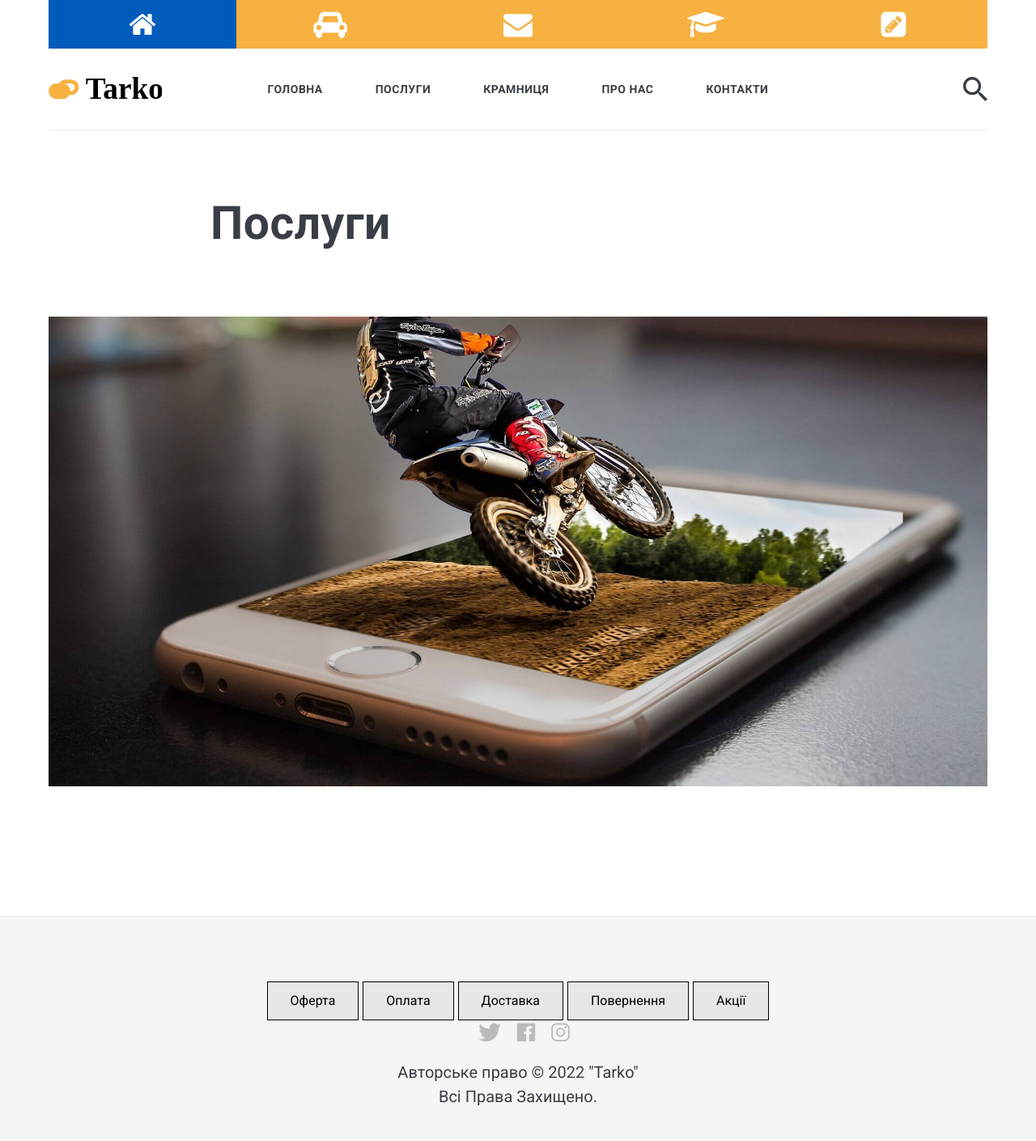
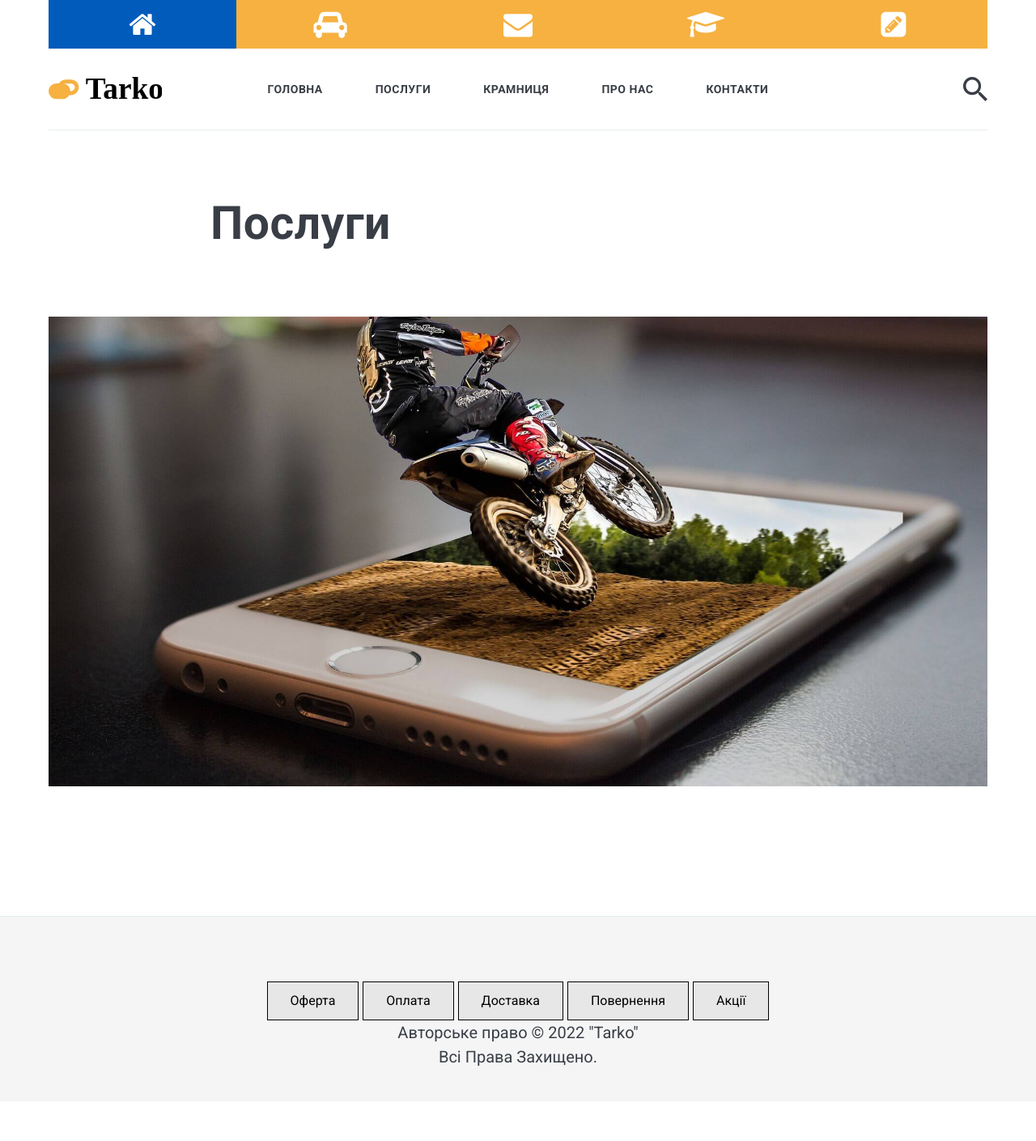
Before and after one commit to itarko/itarko.github.io, a Jekyll site: the page built from _pages/01-posluhy.md, in a window 1280 px wide. Shown: the whole page at 81% size. Built offline with Jekyll 4.4.1, drawn with Linux system fonts in a browser that asks for light colours; nearby versions of some CDN libraries; after the commit the page ends 1360 px from its top, so only the background shows below that.

Commit message:
Update footer.html

```diff
--- a/_includes/footer.html
+++ b/_includes/footer.html
@@ -21,23 +21,10 @@
 <button class="btn default">Доставка</button>
 <button class="btn default">Повернення</button>
 <button class="btn default">Акції</button>
- <br>
 </body>
-
 <!-- BeginButtons -->
 
-  <div class="container">
-
-    {% if site.data.settings.mailchimp %}
-    {% include subscribe.html %}
-    {% else %} {% endif %}
-
-    {% if site.data.settings.instagram %}
-    {% include instagram.html %}
-    {% else %} {% endif %}
-
-    {% include contact-link.html %}
-
+<div class="container">
     <div class="copyright">Авторське право &copy; {{site.time | date: '%Y'}} "Tarko" <br> Всі Права Захищено.</div>
 </div>
 </footer>
```
